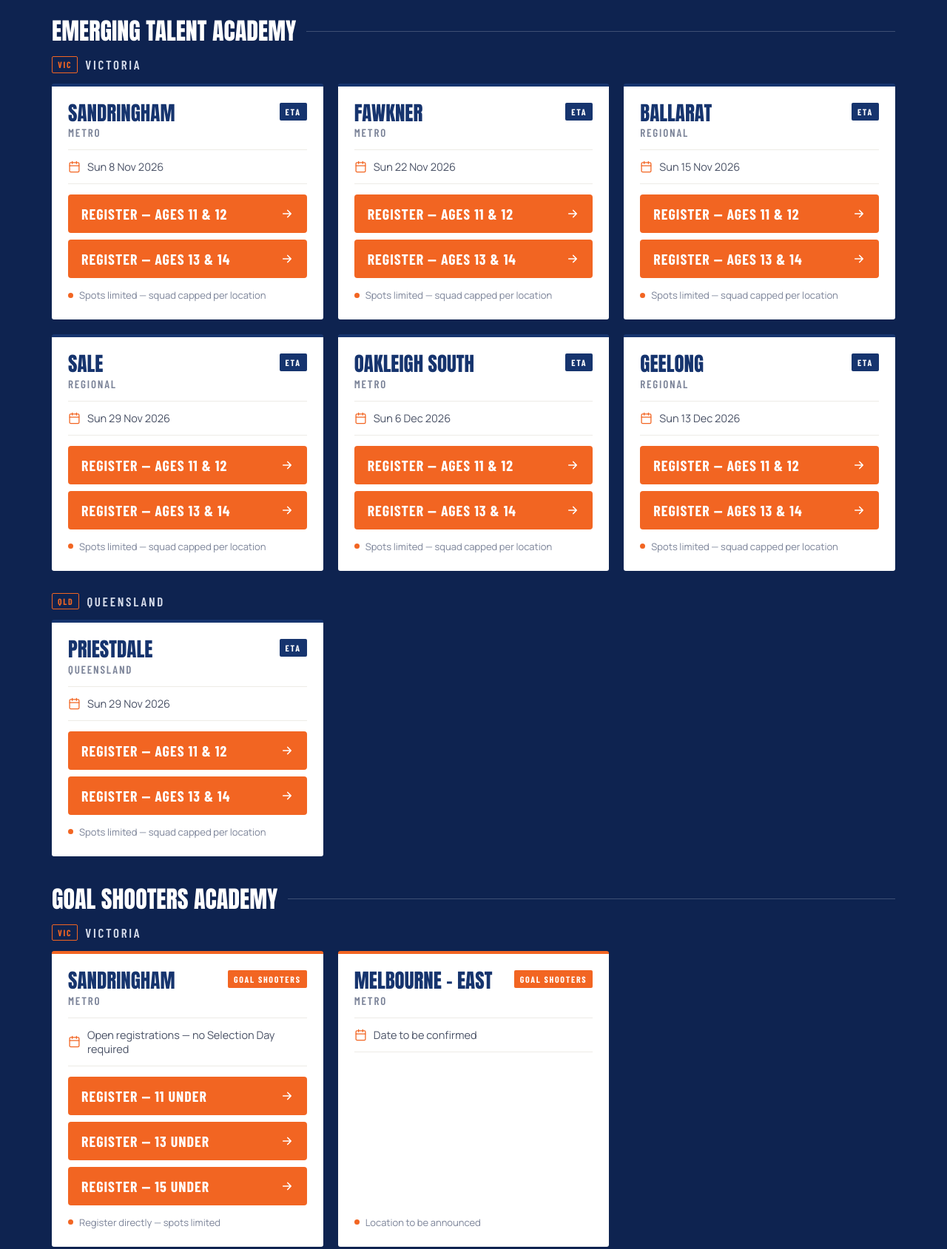
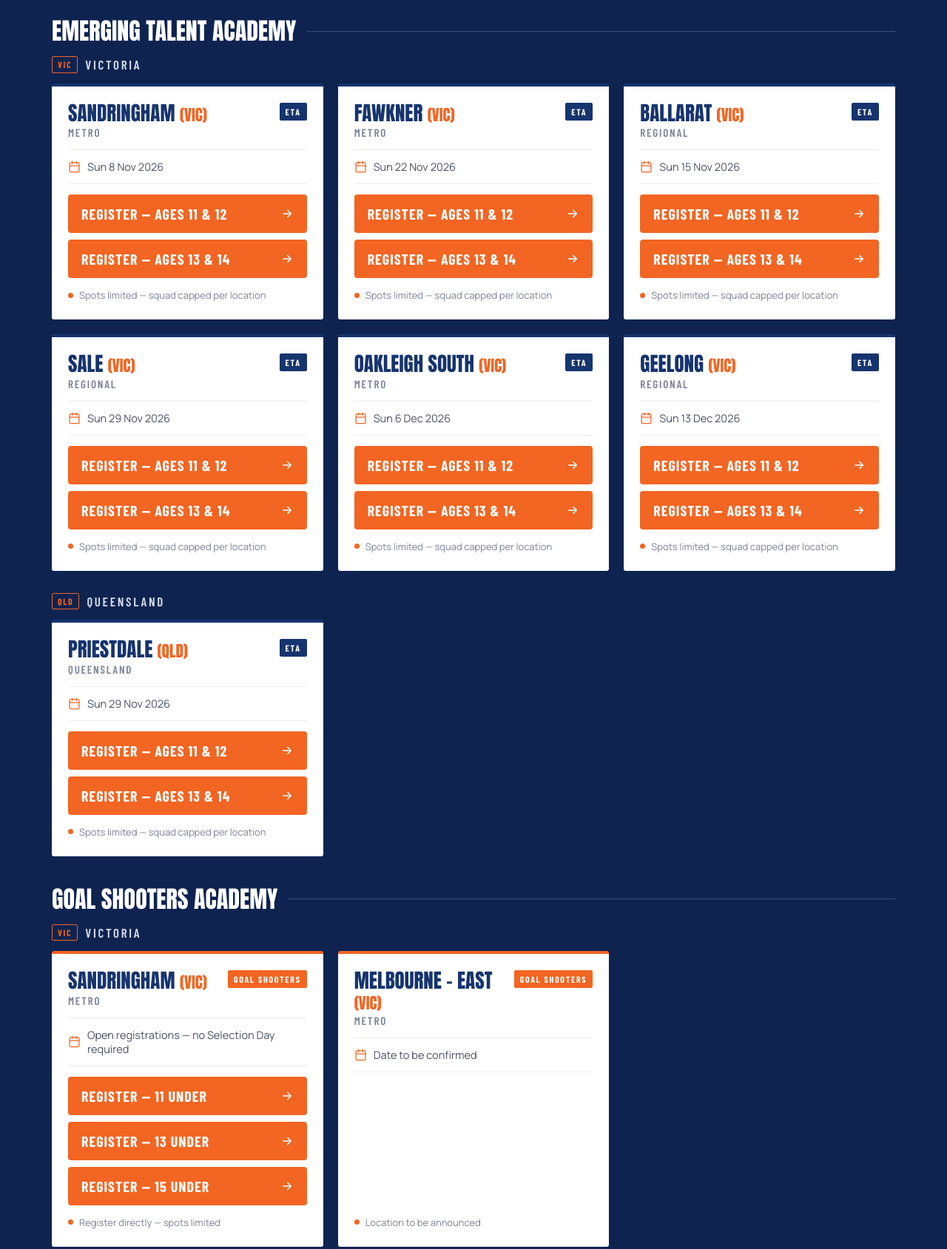
Before and after one commit to heshamchoudhary/ING-Landing-Page, a plain HTML site: page index.html in a window 1280 px wide. Shown: the part 3360-5049 px from the top of the page at 74% size. Drawn offline with nearby package versions, Linux system fonts and the light colour scheme.

Commit message:
Show (VIC) / (QLD) next to each location name
Tracking keeps sending the plain location name.

Co-Authored-By: Claude Opus 5.5 <noreply@anthropic.com>

```diff
--- a/assets/css/styles.css
+++ b/assets/css/styles.css
@@ -406,6 +406,7 @@ body { padding-top: var(--header-h); }
   font-family: var(--f-display); font-weight: 400; text-transform: uppercase;
   font-size: 27px; line-height: 1.02; color: var(--navy); margin: 0 0 4px;
 }
+.loc-card__state { font-size: .78em; color: var(--orange); white-space: nowrap; }
 .loc-card__region {
   font-family: var(--f-cond); font-weight: 600; font-size: 15px; letter-spacing: .12em; text-transform: uppercase; color: var(--muted);
 }
--- a/assets/js/main.js
+++ b/assets/js/main.js
@@ -64,7 +64,7 @@ const SOCIAL_LINKS = {
       // registration. GA4: register_click with the same details.
       a.addEventListener('click', () => {
         const card = a.closest('.loc-card');
-        const location = card.querySelector('h5').textContent.trim();
+        const location = card.querySelector('.loc-card__name').textContent.trim();
         const academy = card.dataset.program === 'GS' ? 'Goal Shooters Academy' : 'Emerging Talent Academy';
         const ageGroup = a.textContent.replace(/^\s*Register\s*—\s*/, '').trim();
         if (typeof window.fbq === 'function') {
@@ -91,7 +91,7 @@ const SOCIAL_LINKS = {
     a.removeAttribute('target');
     a.addEventListener('click', (e) => {
       e.preventDefault();
-      const name = a.closest('.loc-card').querySelector('h5').textContent;
+      const name = a.closest('.loc-card').querySelector('.loc-card__name').textContent;
       showToast('Registration for ' + name + ' opens very soon — please check back shortly.');
     });
   });
--- a/index.html
+++ b/index.html
@@ -279,7 +279,7 @@
 
               <article class="loc-card" data-program="ETA" data-region="VIC">
                 <div class="loc-card__top">
-                  <div><h5>Sandringham</h5><div class="loc-card__region">Metro</div></div>
+                  <div><h5><span class="loc-card__name">Sandringham</span> <span class="loc-card__state">(VIC)</span></h5><div class="loc-card__region">Metro</div></div>
                   <span class="tag tag--navy tag--xs">ETA</span>
                 </div>
                 <div class="loc-card__meta"><svg viewBox="0 0 24 24" aria-hidden="true"><rect x="3" y="4" width="18" height="18" rx="2"/><path d="M16 2v4M8 2v4M3 10h18"/></svg><span>Sun 8 Nov 2026</span></div>
@@ -292,7 +292,7 @@
 
               <article class="loc-card" data-program="ETA" data-region="VIC">
                 <div class="loc-card__top">
-                  <div><h5>Fawkner</h5><div class="loc-card__region">Metro</div></div>
+                  <div><h5><span class="loc-card__name">Fawkner</span> <span class="loc-card__state">(VIC)</span></h5><div class="loc-card__region">Metro</div></div>
                   <span class="tag tag--navy tag--xs">ETA</span>
                 </div>
                 <div class="loc-card__meta"><svg viewBox="0 0 24 24" aria-hidden="true"><rect x="3" y="4" width="18" height="18" rx="2"/><path d="M16 2v4M8 2v4M3 10h18"/></svg><span>Sun 22 Nov 2026</span></div>
@@ -305,7 +305,7 @@
 
               <article class="loc-card" data-program="ETA" data-region="VIC">
                 <div class="loc-card__top">
-                  <div><h5>Ballarat</h5><div class="loc-card__region">Regional</div></div>
+                  <div><h5><span class="loc-card__name">Ballarat</span> <span class="loc-card__state">(VIC)</span></h5><div class="loc-card__region">Regional</div></div>
                   <span class="tag tag--navy tag--xs">ETA</span>
                 </div>
                 <div class="loc-card__meta"><svg viewBox="0 0 24 24" aria-hidden="true"><rect x="3" y="4" width="18" height="18" rx="2"/><path d="M16 2v4M8 2v4M3 10h18"/></svg><span>Sun 15 Nov 2026</span></div>
@@ -318,7 +318,7 @@
 
               <article class="loc-card" data-program="ETA" data-region="VIC">
                 <div class="loc-card__top">
-                  <div><h5>Sale</h5><div class="loc-card__region">Regional</div></div>
+                  <div><h5><span class="loc-card__name">Sale</span> <span class="loc-card__state">(VIC)</span></h5><div class="loc-card__region">Regional</div></div>
                   <span class="tag tag--navy tag--xs">ETA</span>
                 </div>
                 <div class="loc-card__meta"><svg viewBox="0 0 24 24" aria-hidden="true"><rect x="3" y="4" width="18" height="18" rx="2"/><path d="M16 2v4M8 2v4M3 10h18"/></svg><span>Sun 29 Nov 2026</span></div>
@@ -331,7 +331,7 @@
 
               <article class="loc-card" data-program="ETA" data-region="VIC">
                 <div class="loc-card__top">
-                  <div><h5>Oakleigh South</h5><div class="loc-card__region">Metro</div></div>
+                  <div><h5><span class="loc-card__name">Oakleigh South</span> <span class="loc-card__state">(VIC)</span></h5><div class="loc-card__region">Metro</div></div>
                   <span class="tag tag--navy tag--xs">ETA</span>
                 </div>
                 <div class="loc-card__meta"><svg viewBox="0 0 24 24" aria-hidden="true"><rect x="3" y="4" width="18" height="18" rx="2"/><path d="M16 2v4M8 2v4M3 10h18"/></svg><span>Sun 6 Dec 2026</span></div>
@@ -344,7 +344,7 @@
 
               <article class="loc-card" data-program="ETA" data-region="VIC">
                 <div class="loc-card__top">
-                  <div><h5>Geelong</h5><div class="loc-card__region">Regional</div></div>
+                  <div><h5><span class="loc-card__name">Geelong</span> <span class="loc-card__state">(VIC)</span></h5><div class="loc-card__region">Regional</div></div>
                   <span class="tag tag--navy tag--xs">ETA</span>
                 </div>
                 <div class="loc-card__meta"><svg viewBox="0 0 24 24" aria-hidden="true"><rect x="3" y="4" width="18" height="18" rx="2"/><path d="M16 2v4M8 2v4M3 10h18"/></svg><span>Sun 13 Dec 2026</span></div>
@@ -367,7 +367,7 @@
 
               <article class="loc-card" data-program="ETA" data-region="QLD">
                 <div class="loc-card__top">
-                  <div><h5>Priestdale</h5><div class="loc-card__region">Queensland</div></div>
+                  <div><h5><span class="loc-card__name">Priestdale</span> <span class="loc-card__state">(QLD)</span></h5><div class="loc-card__region">Queensland</div></div>
                   <span class="tag tag--navy tag--xs">ETA</span>
                 </div>
                 <div class="loc-card__meta"><svg viewBox="0 0 24 24" aria-hidden="true"><rect x="3" y="4" width="18" height="18" rx="2"/><path d="M16 2v4M8 2v4M3 10h18"/></svg><span>Sun 29 Nov 2026</span></div>
@@ -396,7 +396,7 @@
 
               <article class="loc-card loc-card--gs" data-program="GS" data-region="VIC">
                 <div class="loc-card__top">
-                  <div><h5>Sandringham</h5><div class="loc-card__region">Metro</div></div>
+                  <div><h5><span class="loc-card__name">Sandringham</span> <span class="loc-card__state">(VIC)</span></h5><div class="loc-card__region">Metro</div></div>
                   <span class="tag tag--orange tag--xs">Goal Shooters</span>
                 </div>
                 <div class="loc-card__meta"><svg viewBox="0 0 24 24" aria-hidden="true"><rect x="3" y="4" width="18" height="18" rx="2"/><path d="M16 2v4M8 2v4M3 10h18"/></svg><span>Open registrations — no Selection Day required</span></div>
@@ -410,7 +410,7 @@
 
               <article class="loc-card loc-card--gs" data-program="GS" data-region="VIC">
                 <div class="loc-card__top">
-                  <div><h5>Melbourne – East</h5><div class="loc-card__region">Metro</div></div>
+                  <div><h5><span class="loc-card__name">Melbourne – East</span> <span class="loc-card__state">(VIC)</span></h5><div class="loc-card__region">Metro</div></div>
                   <span class="tag tag--orange tag--xs">Goal Shooters</span>
                 </div>
                 <div class="loc-card__meta"><svg viewBox="0 0 24 24" aria-hidden="true"><rect x="3" y="4" width="18" height="18" rx="2"/><path d="M16 2v4M8 2v4M3 10h18"/></svg><span>Date to be confirmed</span></div>
```
